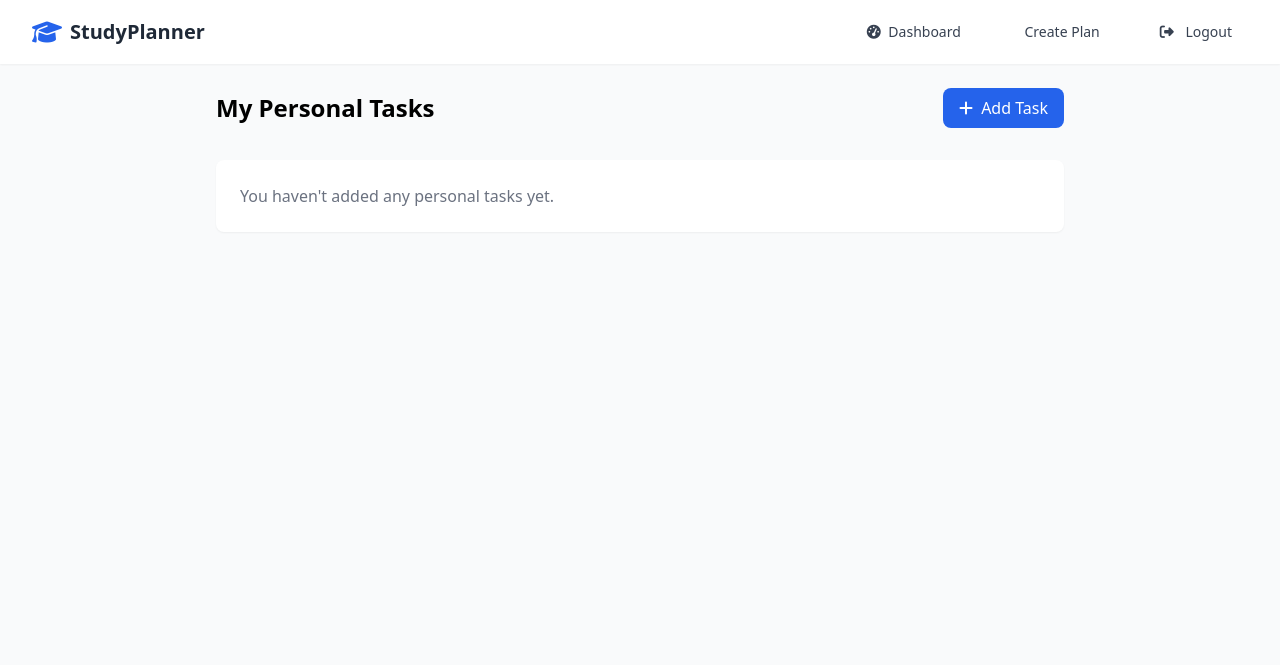
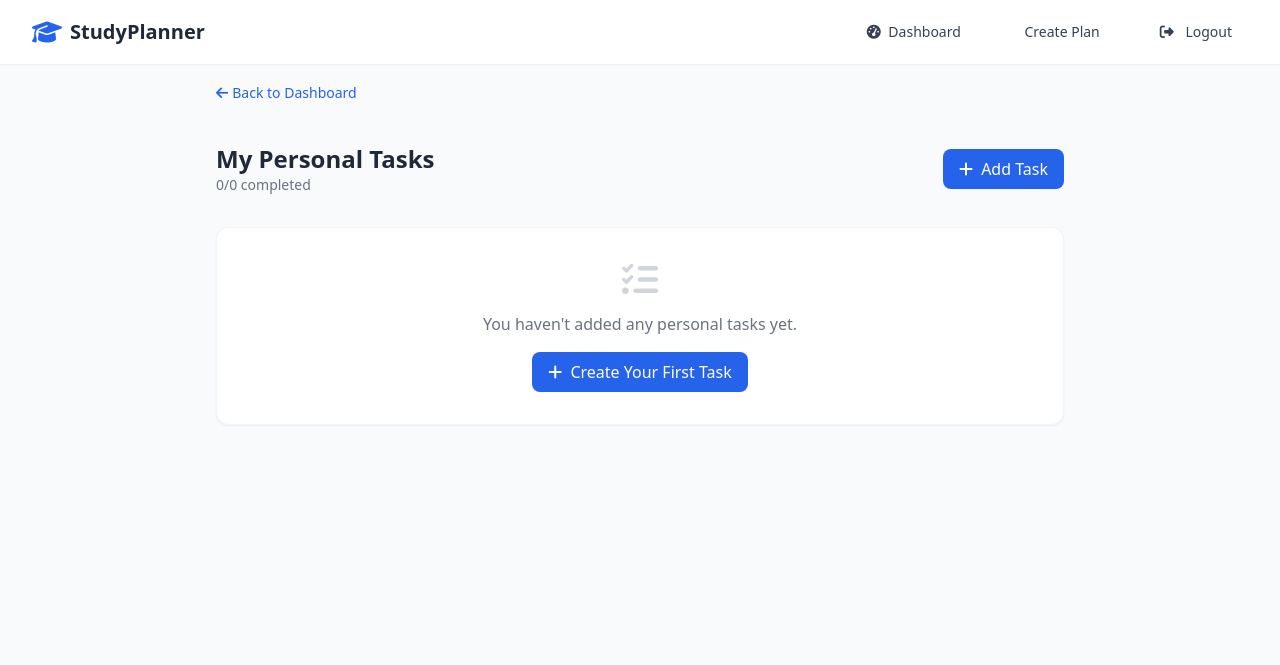
Before and after one commit to ISannan-Ahmad/Smart-Study-Planner, a Flask app: page /tasks/personal in a window 1280 px wide. Shown: the top 665 px of the page. Run offline with Flask 3, Linux system fonts and the light colour scheme; the visitor is signed in with stand-in values (Sample User, id 1); data that the repository does not hold is empty; some libraries are stand-ins or nearby versions.

Commit message:
Improved UI and Added CRUD for user Tasks

```diff
--- a/app/routes.py
+++ b/app/routes.py
@@ -205,7 +205,8 @@ def add_personal_task():
         title=request.form['title'],
         description=request.form['description'],
         due_date=due_date,
-        user_id=current_user.id
+        user_id=current_user.id,
+        priority=request.form['priority']
     )
 
     db.session.add(task)
@@ -274,6 +275,7 @@ def ai_dashboard():
         'total_ai_tasks': len(ai_tasks),
         'completed_ai_tasks': sum(1 for t in ai_tasks if t.is_done)
     }
+    print(ai_tasks)
 
     return render_template('ai_dashboard.html',
                          study_plans=current_user.study_plans,
--- a/app/templates/personal_tasks.html
+++ b/app/templates/personal_tasks.html
@@ -3,27 +3,50 @@
 {% block title %}Personal Tasks{% endblock %}
 
 {% block content %}
+
+<div class="max-w-4xl mx-auto px-6 pt-4">
+  <a href="{{ url_for('main.dashboard') }}" class="inline-flex items-center text-blue-600 hover:text-blue-800 text-sm font-medium mb-4">
+    <i class="fas fa-arrow-left mr-1"></i> Back to Dashboard
+  </a>
+</div>
+
+
 <div class="max-w-4xl mx-auto p-6">
-  <div class="flex justify-between items-center mb-8">
-    <h1 class="text-2xl font-bold">My Personal Tasks</h1>
-    <button onclick="showAddTaskModal()" class="px-4 py-2 bg-blue-600 text-white rounded-lg">
+  <!-- Header with Stats -->
+  <div class="flex flex-col md:flex-row justify-between items-start md:items-center mb-8 gap-4">
+    <div>
+      <h1 class="text-2xl font-bold text-gray-800">My Personal Tasks</h1>
+      <p class="text-sm text-gray-500">
+        {% set completed = tasks|selectattr('is_done')|list|length %}
+        {{ completed }}/{{ tasks|length }} completed
+      </p>
+    </div>
+    <button onclick="showAddTaskModal()" class="px-4 py-2 bg-blue-600 text-white rounded-lg hover:bg-blue-700 transition-colors">
       <i class="fas fa-plus mr-1"></i> Add Task
     </button>
   </div>
 
-  <div class="bg-white rounded-lg shadow-sm p-6">
+  <!-- Tasks List -->
+  <div class="bg-white rounded-xl shadow-sm overflow-hidden border border-gray-100">
     {% if tasks %}
-      <div class="space-y-3">
+      <div class="divide-y divide-gray-100">
         {% for task in tasks %}
-          <div class="p-4 border rounded-lg {% if task.is_done %}bg-gray-50{% endif %}">
-            <div class="flex items-start">
-              <form method="POST" action="{{ url_for('main.complete_personal_task', task_id=task.id) }}" class="mr-3">
-                <button type="submit" class="p-1.5 rounded-full {% if task.is_done %}bg-green-100 text-green-600{% else %}bg-gray-100 text-gray-400 hover:bg-green-50 hover:text-green-500{% endif %}">
-                  <i class="fas {% if task.is_done %}fa-check-circle{% else %}fa-circle{% endif %}"></i>
+          <div class="task-item p-5 hover:bg-gray-50 transition-colors {% if task.is_done %}bg-green-50{% endif %}"
+               data-id="{{ task.id }}"
+               data-completed="{{ 'true' if task.is_done else 'false' }}">
+            <div class="flex items-start gap-4">
+              <!-- Checkbox -->
+              <form method="POST" action="{{ url_for('main.complete_personal_task', task_id=task.id) }}" class="mt-1">
+                <button type="submit" class="p-1.5 rounded-full {% if task.is_done %}bg-green-100 text-green-600{% else %}bg-gray-100 text-gray-400 hover:bg-green-50 hover:text-green-500{% endif %} transition-colors">
+                  <i class="fas {% if task.is_done %}fa-check-circle{% else %}fa-circle{% endif %} text-lg"></i>
                 </button>
               </form>
+
+              <!-- Task Content -->
               <div class="flex-grow">
-                <h3 class="font-medium {% if task.is_done %}line-through text-gray-600{% endif %}">
+                <div class="flex flex-col sm:flex-row sm:justify-between sm:items-start gap-2">
+                  <div>
+                    <h3 class="font-medium text-gray-800 {% if task.is_done %}line-through text-gray-600{% endif %}">
                       {{ task.title }}
                     </h3>
                     {% if task.description %}
@@ -31,19 +54,59 @@
                       {{ task.description }}
                     </p>
                     {% endif %}
+                  </div>
+                  <div class="flex items-center gap-2">
                     {% if task.due_date %}
-                <div class="mt-2 text-xs text-gray-500">
+                    <span class="text-xs px-2 py-1 rounded-full {% if task.is_overdue and not task.is_done %}bg-red-100 text-red-800{% else %}bg-gray-100 text-gray-800{% endif %}">
                       <i class="far fa-calendar-alt mr-1"></i>
-                  Due: {{ task.due_date.strftime('%b %d, %Y') }}
+                      {{ task.due_date.strftime('%b %d') }}
+                    </span>
+
+                    {% endif %}
+                    <span class="text-xs px-2 py-1 rounded-full
+                      {% if task.priority == 1 %}bg-red-100 text-red-800
+                      {% elif task.priority == 2 %}bg-yellow-100 text-yellow-800
+                      {% else %}bg-gray-100 text-gray-800{% endif %}">
+                      {% if task.priority == 1 %}High
+                      {% elif task.priority == 2 %}Medium
+                      {% else %}Low{% endif %}
+                    </span>
                   </div>
-                {% endif %}
+                </div>
+
+                <!-- Task Actions -->
+                <div class="flex items-center mt-3 gap-3">
+                  <button
+                    class="text-xs text-blue-600 hover:text-blue-800 flex items-center"
+                    data-id="{{ task.id }}"
+                    data-title="{{ task.title }}"
+                    data-description="{{ task.description }}"
+                    data-due-date="{{ task.due_date.strftime('%Y-%m-%d') if task.due_date else '' }}"
+                    data-priority="{{ task.priority }}"
+                    onclick="handleEditClick(this)">
+                    <i class="fas fa-pencil-alt mr-1"></i> Edit
+                  </button>
+
+
+                  <form method="POST" action="{{ url_for('main.delete_personal_task', task_id=task.id) }}" class="inline">
+                    <button type="submit" class="text-xs text-red-600 hover:text-red-800 flex items-center" onclick="return confirm('Are you sure you want to delete this task?')">
+                      <i class="fas fa-trash-alt mr-1"></i> Delete
+                    </button>
+                  </form>
+                </div>
               </div>
             </div>
           </div>
         {% endfor %}
       </div>
     {% else %}
+      <div class="p-8 text-center">
+        <i class="fas fa-tasks text-4xl text-gray-300 mb-3"></i>
         <p class="text-gray-500">You haven't added any personal tasks yet.</p>
+        <button onclick="showAddTaskModal()" class="mt-4 px-4 py-2 bg-blue-600 text-white rounded-lg hover:bg-blue-700 transition-colors">
+          <i class="fas fa-plus mr-1"></i> Create Your First Task
+        </button>
+      </div>
     {% endif %}
   </div>
 </div>
@@ -62,23 +125,33 @@
       <div class="space-y-4">
         <div>
           <label class="block text-sm font-medium mb-1">Task Name*</label>
-          <input type="text" name="title" class="w-full px-3 py-2 border rounded-md" required>
+          <input type="text" name="title" class="w-full px-3 py-2 border rounded-md focus:ring-2 focus:ring-blue-500 focus:border-blue-500" required>
         </div>
         <div>
           <label class="block text-sm font-medium mb-1">Description</label>
-          <textarea name="description" class="w-full px-3 py-2 border rounded-md"></textarea>
+          <textarea name="description" class="w-full px-3 py-2 border rounded-md focus:ring-2 focus:ring-blue-500 focus:border-blue-500"></textarea>
+        </div>
+        <div class="grid grid-cols-2 gap-4">
+          <div>
+            <label class="block text-sm font-medium mb-1">Due Date</label>
+            <input type="date" name="due_date" class="w-full px-3 py-2 border rounded-md focus:ring-2 focus:ring-blue-500 focus:border-blue-500">
           </div>
           <div>
-          <label class="block text-sm font-medium mb-1">Due Date</label>
-          <input type="date" name="due_date" class="w-full px-3 py-2 border rounded-md">
+            <label class="block text-sm font-medium mb-1">Priority</label>
+            <select name="priority" class="w-full px-3 py-2 border rounded-md focus:ring-2 focus:ring-blue-500 focus:border-blue-500">
+              <option value="1">High</option>
+              <option value="2" selected>Medium</option>
+              <option value="3">Low</option>
+            </select>
+          </div>
         </div>
       </div>
 
       <div class="mt-6 flex justify-end space-x-3">
-        <button type="button" onclick="hideAddTaskModal()" class="px-4 py-2 border rounded-md">
+        <button type="button" onclick="hideAddTaskModal()" class="px-4 py-2 border rounded-md hover:bg-gray-50 transition-colors">
           Cancel
         </button>
-        <button type="submit" class="px-4 py-2 bg-blue-600 text-white rounded-md">
+        <button type="submit" class="px-4 py-2 bg-blue-600 text-white rounded-md hover:bg-blue-700 transition-colors">
           Add Task
         </button>
       </div>
@@ -86,8 +159,7 @@
   </div>
 </div>
 
-
-<!-- Add this modal at the bottom of personal_tasks.html -->
+<!-- Edit Task Modal -->
 <div id="editTaskModal" class="fixed inset-0 bg-black bg-opacity-50 flex items-center justify-center hidden z-50">
   <div class="bg-white rounded-xl p-6 w-full max-w-md">
     <div class="flex justify-between items-center mb-4">
@@ -102,22 +174,22 @@
       <div class="space-y-4">
         <div>
           <label class="block text-sm font-medium mb-1">Task Name*</label>
-          <input type="text" name="title" id="editTaskTitle" class="w-full px-3 py-2 border rounded-md" required>
+          <input type="text" name="title" id="editTaskTitle" class="w-full px-3 py-2 border rounded-md focus:ring-2 focus:ring-blue-500 focus:border-blue-500" required>
         </div>
         <div>
           <label class="block text-sm font-medium mb-1">Description</label>
-          <textarea name="description" id="editTaskDescription" class="w-full px-3 py-2 border rounded-md"></textarea>
+          <textarea name="description" id="editTaskDescription" class="w-full px-3 py-2 border rounded-md focus:ring-2 focus:ring-blue-500 focus:border-blue-500"></textarea>
         </div>
         <div class="grid grid-cols-2 gap-4">
           <div>
             <label class="block text-sm font-medium mb-1">Due Date</label>
-            <input type="date" name="due_date" id="editTaskDueDate" class="w-full px-3 py-2 border rounded-md">
+            <input type="date" name="due_date" id="editTaskDueDate" class="w-full px-3 py-2 border rounded-md focus:ring-2 focus:ring-blue-500 focus:border-blue-500">
           </div>
           <div>
             <label class="block text-sm font-medium mb-1">Priority</label>
-            <select name="priority" id="editTaskPriority" class="w-full px-3 py-2 border rounded-md">
+            <select name="priority" id="editTaskPriority" class="w-full px-3 py-2 border rounded-md focus:ring-2 focus:ring-blue-500 focus:border-blue-500">
               <option value="1">High</option>
-              <option value="2" selected>Medium</option>
+              <option value="2">Medium</option>
               <option value="3">Low</option>
             </select>
           </div>
@@ -125,14 +197,14 @@
       </div>
 
       <div class="mt-6 flex justify-between">
-        <button type="button" onclick="confirmDelete()" class="px-4 py-2 text-red-600 hover:bg-red-50 rounded-md">
+        <button type="button" onclick="confirmDelete()" class="px-4 py-2 text-red-600 hover:bg-red-50 rounded-md transition-colors">
           <i class="fas fa-trash mr-1"></i> Delete
         </button>
         <div class="space-x-3">
-          <button type="button" onclick="hideEditModal()" class="px-4 py-2 border rounded-md">
+          <button type="button" onclick="hideEditModal()" class="px-4 py-2 border rounded-md hover:bg-gray-50 transition-colors">
             Cancel
           </button>
-          <button type="submit" class="px-4 py-2 bg-blue-600 text-white rounded-md">
+          <button type="submit" class="px-4 py-2 bg-blue-600 text-white rounded-md hover:bg-blue-700 transition-colors">
             Save Changes
           </button>
         </div>
@@ -142,7 +214,15 @@
 </div>
 
 <script>
-// Edit task functionality
+// Modal functions
+function showAddTaskModal() {
+  document.getElementById('addTaskModal').classList.remove('hidden');
+}
+
+function hideAddTaskModal() {
+  document.getElementById('addTaskModal').classList.add('hidden');
+}
+
 function showEditModal(taskId, title, description, dueDate, priority) {
   document.getElementById('editTaskId').value = taskId;
   document.getElementById('editTaskTitle').value = title;
@@ -152,9 +232,46 @@ function showEditModal(taskId, title, description, dueDate, priority) {
   document.getElementById('editTaskModal').classList.remove('hidden');
 }
 
+function handleEditClick(button) {
+  const id = button.dataset.id;
+  const title = button.dataset.title;
+  const description = button.dataset.description;
+  const dueDate = button.dataset.dueDate;
+  const priority = button.dataset.priority;
+
+  showEditModal(id, title, description, dueDate, priority);
+}
+
+
 function hideEditModal() {
   document.getElementById('editTaskModal').classList.add('hidden');
 }
+
+// Close modals when clicking outside
+window.onclick = function(event) {
+  if (event.target === document.getElementById('addTaskModal')) {
+    hideAddTaskModal();
+  }
+  if (event.target === document.getElementById('editTaskModal')) {
+    hideEditModal();
+  }
+}
+
+// Form submission for edit
+document.getElementById('editTaskForm').addEventListener('submit', function(e) {
+  e.preventDefault();
+  const formData = new FormData(this);
+  const taskId = formData.get('task_id');
+
+  fetch(`/tasks/personal/${taskId}/update`, {
+    method: 'POST',
+    body: formData,
+  }).then(response => {
+    if (response.ok) {
+      window.location.reload();
+    }
+  });
+});
 
 function confirmDelete() {
   if (confirm('Are you sure you want to delete this task?')) {
@@ -171,40 +288,5 @@ function confirmDelete() {
     });
   }
 }
-
-// Form submission
-document.getElementById('editTaskForm').addEventListener('submit', function(e) {
-  e.preventDefault();
-  const formData = new FormData(this);
-  const taskId = formData.get('task_id');
-
-  fetch(`/tasks/personal/${taskId}/update`, {
-    method: 'POST',
-    body: formData,
-  }).then(response => {
-    if (response.ok) {
-      window.location.reload();
-    }
-  });
-});
-</script>
-
-
-<script>
-function showAddTaskModal() {
-  document.getElementById('addTaskModal').classList.remove('hidden');
-}
-
-function hideAddTaskModal() {
-  document.getElementById('addTaskModal').classList.add('hidden');
-}
-
-// Close modal when clicking outside
-window.onclick = function(event) {
-  const modal = document.getElementById('addTaskModal');
-  if (event.target === modal) {
-    hideAddTaskModal();
-  }
-}
 </script>
 {% endblock %}
--- a/config.py
+++ b/config.py
@@ -3,6 +3,6 @@ from dotenv import load_dotenv
 load_dotenv()
 
 class Config:
-    SQLALCHEMY_DATABASE_URI = "postgresql://postgres:admin@localhost/studyplanner"
+    SQLALCHEMY_DATABASE_URI = "sqlite:///studyplanner.db"
     SECRET_KEY = "this_is_my_super_secret_nuclear_bomb_key"
     SQLALCHEMY_TRACK_MODIFICATIONS = False
```
Also changed, not shown: app/models.py (+7 -0 lines), app/templates/_task_item.html (deleted, +0 -39 lines), app/templates/ai_dashboard.html (+57 -34 lines), app/templates/dashboard.html (line endings or trailing spaces). Lines whose indentation alone changed are shown as unchanged.
